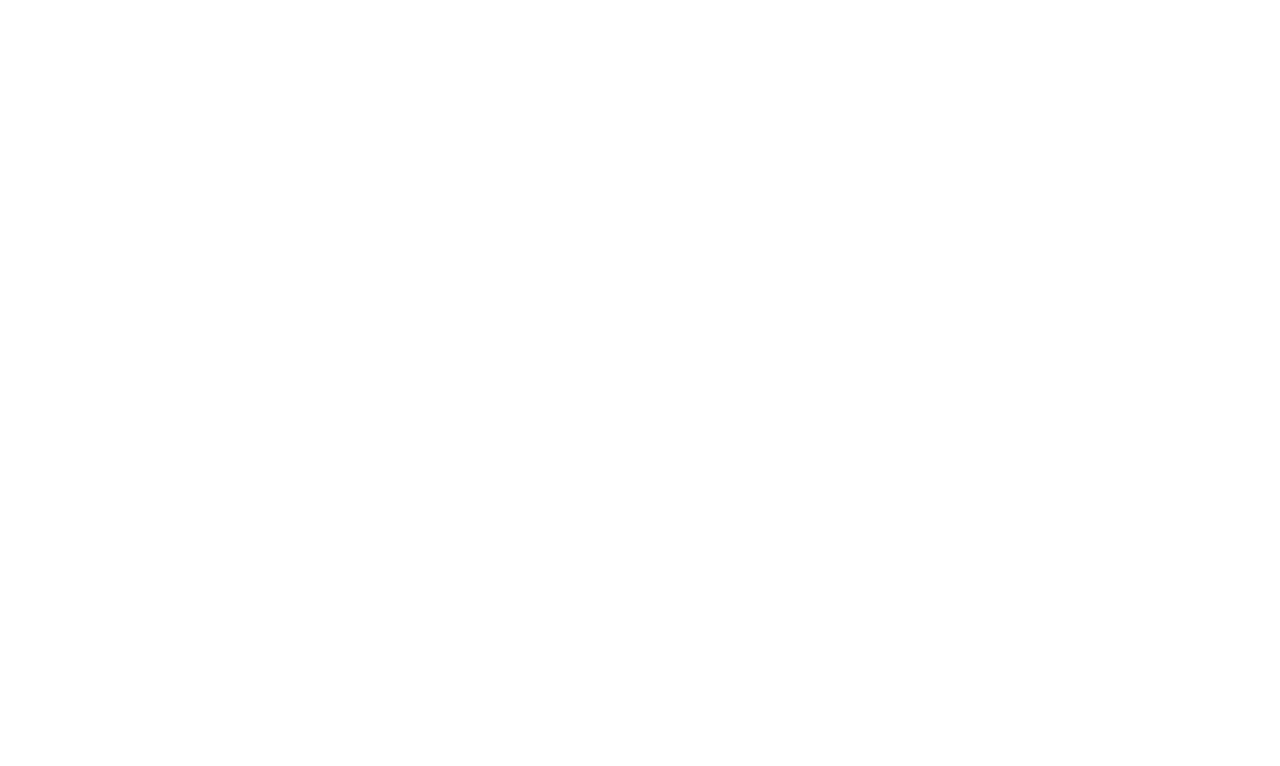
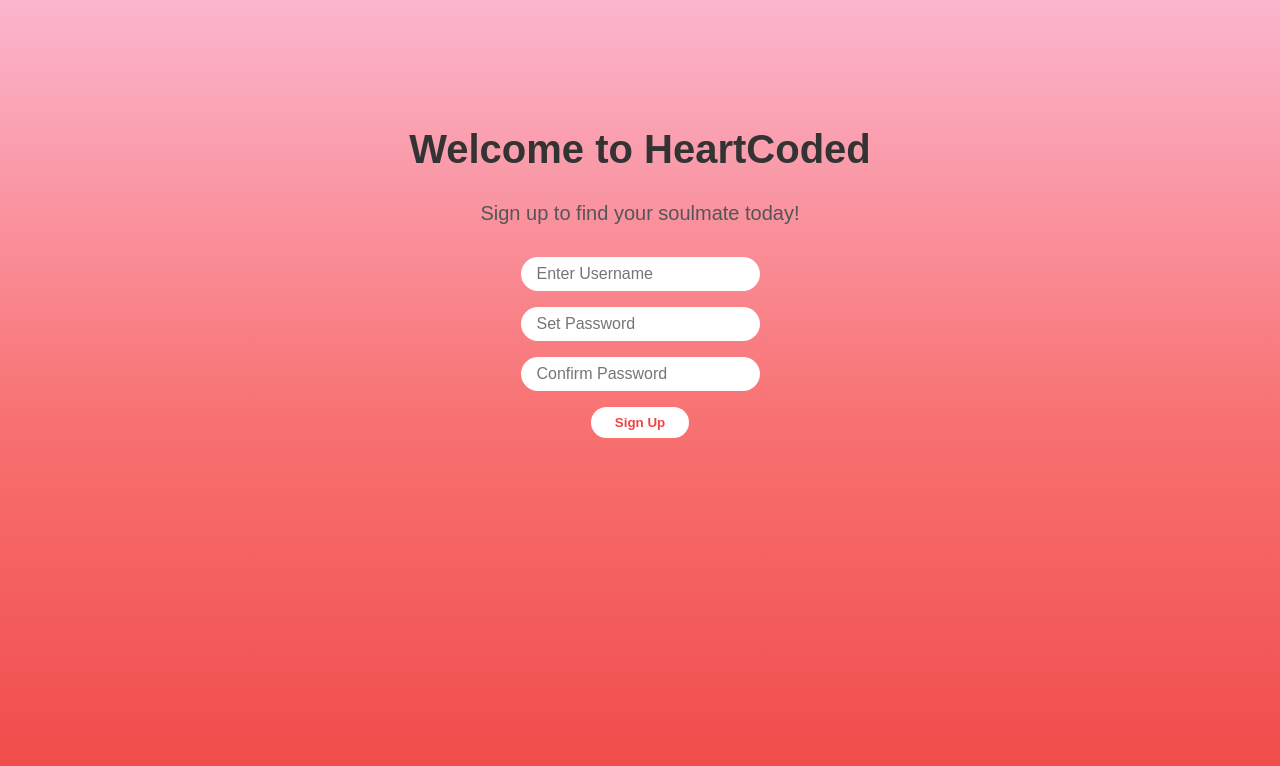
Before and after one commit to ajpieroni/316Heartcoded, a React (Create React App) app in the folder ourapp/reactapp/: page /SignUp in a window 1280 px wide. Before the commit this address had no page. Shown: the top 766 px of the page. Built offline with nearby package versions, Linux system fonts and the light colour scheme.

Commit message:
added forgot password and sign up page

```diff
--- a/ourapp/reactapp/src/App.js
+++ b/ourapp/reactapp/src/App.js
@@ -14,6 +14,9 @@ import Feedback from "./pages/Feedback";
 import FindMatch from "./pages/FindMatch";
 import Questions from "./pages/Questions";
 import { UserContext } from "./components/contexts/UserContext";
+import ForgotPassword from "./pages/ForgotPassword";
+import SignUp from "./pages/SignUp";
+
 
 function App() {
 
@@ -40,6 +43,9 @@ function ScrollToTop() {
           <Route exact path="/Feedback" element={<Feedback />} />
           <Route exact path="/FindMatch" element={<FindMatch />} />
           <Route exact path="/Questions" element={<Questions />} />
+          <Route exact path="/SignUp" element={<SignUp />} />
+          <Route exact path="/ForgotPassword" element={<ForgotPassword />} />
+
         </Routes>
       {/* </ScrollToTop> */}
 
--- /dev/null
+++ b/ourapp/reactapp/src/pages/ForgotPassword.css
@@ -0,0 +1,9 @@
+.main-container {
+    display: flex;
+    flex-direction: column;
+    align-items: center;
+    justify-content: space-between;
+    min-height: 100vh;
+    padding: 2rem;
+    background: linear-gradient(to bottom, #FBB6CE, #F87171, #EF4444);
+  }
--- a/ourapp/reactapp/src/pages/ForgotPassword.js
+++ b/ourapp/reactapp/src/pages/ForgotPassword.js
@@ -26,157 +26,21 @@ function ForgotPassword() {
     .catch((error) => {
         console.error("error getting username", error);
     });
-    // fetch(`http://localhost:3000/test_users/find_by_username/${username}`)
-    //   .then((response) => {
-    //     if (!response.ok) {
-    //       throw new Error('Network response was not ok');
-    //     }
-    //     return response.json();
-    //   })
-    //   .then((data) => {
-    //     if (data.success) {
-    //       setMessage(data.message || "Password reset instructions sent. Please check your email.");
-    //     } else {
-    //       setMessage(data.error || "User not found.");
-    //     }
-    //   })
-    //   .catch((error) => {
-    //     console.error("Failed to request password reset:", error);
-    //     setMessage("An error occurred. Please try again.");
-    //   });
   };
 
   return (
     <div>
       <h1>Forgot Password</h1>
-      <p>Enter your username to request password reset instructions.</p>
+      <p>Enter your username to reset password.</p>
       <input
         value={username}
         onChange={(e) => setUsername(e.target.value)}
         placeholder="Username"
       />
-      <button onClick={requestPasswordReset}>Request Password Reset</button>
+      <button onClick={requestPasswordReset}>Password Reset</button>
       <p>{password}</p>
     </div>
   );
 }
 
 export default ForgotPassword;
-
-
-
-// import React, { useState, useEffect, useRef } from “react”;
-// import { useContext } from “react”;
-// import { UserContext } from “../components/contexts/UserContext”;
-// import axios from “axios”;
-// import “./Chat.css”;
-// export default function Chat() {
-//   const [messages, setMessages] = useState([]);
-//   const { user, setUser } = useContext(UserContext);
-//   const [newMessage, setNewMessage] = useState(“”);
-//   const [users, setUsers] = useState({});
-//   const fetchMessages = () => {
-//     fetch(`http://localhost:3000/test_users/${user?.id}/messages`)
-//       .then((response) => response.json())
-//       .then((data) => {
-//         console.log(“Fetched messages:“, data);
-//         setMessages(data);
-//       })
-//       .catch((error) => {
-//         console.error(“Error fetching the messages:“, error);
-//       });
-//   };
-//   const fetchUserNameById = (id) => {
-//     return fetch(`http://localhost:3000/test_users/${id}`)
-//       .then((response) => response.json())
-//       .then((data) => {
-//         return data.name;
-//       })
-//       .catch((error) => console.error(“Error fetching user:“, error));
-//   };
-//   useEffect(() => {
-//     // fetch unique user IDs from messages
-//     const userIds = [
-//       ...new Set(
-//         messages
-//           .map((msg) => msg.uid_sender_id)
-//           .concat(messages.map((msg) => msg.uid_receiver_id))
-//       ),
-//     ];
-//     // for each id in set fetch the name
-//     Promise.all(userIds.map((id) => fetchUserNameById(id)))
-//       // then ret is names
-//       .then((names) => {
-//         // keys are user ids, values are names
-//         const usersObj = userIds.reduce((acc, id, index) => {
-//           // for each userid set name
-//           acc[id] = names[index];
-//           //  ret accumulator
-//           return acc;
-//         }, {});
-//         setUsers(usersObj);
-//       });
-//     //  dependent on new messages
-//   }, [messages]);
-//   useEffect(() => {
-//     const storedUser = sessionStorage.getItem(“user”);
-//     if (storedUser) {
-//       setUser(JSON.parse(storedUser));
-//     }
-//   }, []);
-//   useEffect(() => {
-//     if (user && user.id) {
-//       fetchMessages();
-//     }
-//   }, [user]);
-//   const handleSend = () => {
-//     // logic to send a new message, then fetch messages again or update the state directly
-//     setNewMessage(“”);
-//   };
-//   return (
-//     <main className=“main-container”>
-//       <h1>Chat</h1>
-//       <h2>Welcome, {user?.name}</h2>
-//       <div className=“chat-container”>
-//         <MessageList messages={messages} currentUser={user} users={users} />
-//         <div className=“message-input-container”>
-//           <input
-//             type=“text”
-//             value={newMessage}
-//             onChange={(e) => setNewMessage(e.target.value)}
-//             placeholder=“Type a message...”
-//           />
-//           <button onClick={handleSend}>Send</button>
-//         </div>
-//       </div>
-//     </main>
-//   );
-// }
-// function MessageList({ messages, currentUser, users }) {
-//   console.log(‘Received messages:’, messages);
-//   console.log(‘Current User:’, currentUser);
-//   console.log(‘Users:’, users);
-//   return (
-//     <div className=“message-list”>
-//       {messages.map((msg) => {
-//         console.log(‘Current Message:’, msg);   // message currently being processed
-//         const isSender = msg.uid_sender_id === currentUser.id;
-//         console.log(‘Is current user the sender?‘, isSender); // current user is the sender or not
-//         const senderName = users[msg.uid_sender_id] || “Unknown”;
-//         console.log(‘Sender Name:‘, senderName);  // sender’s name
-//         const receiverName = users[msg.uid_receiver_id] || “Unknown”;
-//         console.log(’Receiver Name:’, receiverName); // receiver’s name
-//         return (
-//           <div key={msg.id} className={`message ${isSender ? ‘sent’ : ‘received’}`}>
-//             <p>
-//               {isSender ?
-//                `You: ${msg.message}` :
-//                `${senderName}: ${msg.message}`}
-//             </p>
-//             <span className=“timestamp”>{new Date(msg.timestamp).toLocaleString()}</span>
-//           </div>
-//         );
-//       })}
-//     </div>
-//   );
-// }
--- /dev/null
+++ b/ourapp/reactapp/src/pages/SignUp.css
@@ -0,0 +1,9 @@
+.main-container {
+    display: flex;
+    flex-direction: column;
+    align-items: center;
+    justify-content: space-between;
+    min-height: 100vh;
+    padding: 2rem;
+    background: linear-gradient(to bottom, #FBB6CE, #F87171, #EF4444);
+  }
--- /dev/null
+++ b/ourapp/reactapp/src/pages/SignUp.js
@@ -0,0 +1,59 @@
+import React, { useState, useEffect, useContext } from "react";
+import "./UserLanding.css";
+import { Link } from "react-router-dom";
+import axios from "axios";
+import { UserContext } from "../components/contexts/UserContext";
+
+export default function UserLanding() {
+  const { user, setUser } = useContext(UserContext);
+  const [username, setUsername] = useState('');
+  const [password, setPassword] = useState('');
+  const [login, setLogin] = useState(false);
+
+  const signUpUser = () => {
+    // Your sign-in logic here
+    // ...
+  };
+
+  useEffect(() => {
+    // Your existing useEffect code
+    // ...
+  }, []);
+
+  return (
+    <main className="main-container">
+      <div className="hero-section">
+        <h1 className="hero-title">Welcome to HeartCoded</h1>
+        <p className="hero-subtitle">Sign up to find your soulmate today!</p>
+
+        <div className="user-init-container">
+          <input
+            className="user-init-input"
+            value={username}
+            onChange={(e) => setUsername(e.target.value)}
+            placeholder="Enter Username"
+          />
+          <input
+            type="password"
+            className="user-init-input"
+            value={password}
+            onChange={(e) => setPassword(e.target.value)}
+            placeholder="Set Password"
+          />
+          <input
+            type="password"
+            className="user-init-input"
+            value={password}
+            onChange={(e) => setPassword(e.target.value)}
+            placeholder="Confirm Password"
+          />
+          <button className="user-init-button" onClick={signUpUser}>
+            Sign Up
+          </button>
+
+
+        </div>
+      </div>
+    </main>
+  );
+}
--- a/ourapp/reactapp/src/pages/UserLanding.css
+++ b/ourapp/reactapp/src/pages/UserLanding.css
@@ -32,7 +32,7 @@
   .cta-button {
     background-color: white;
     color: #EF4444;
-    padding: 0.5rem 1.5rem;
+    padding: 0.5rem 3rem;
     border-radius: 9999px;
     font-weight: 600;
     transition: background-color 0.3s, color 0.3s;
--- a/ourapp/reactapp/src/pages/UserLanding.js
+++ b/ourapp/reactapp/src/pages/UserLanding.js
@@ -4,7 +4,7 @@ import axios from "axios";
 import { Link } from "react-router-dom";
 import { UserContext } from "../components/contexts/UserContext";
 
-import ForgotPassword from "./ForgotPassword";
+
 
 
 export default function UserLanding() {
@@ -101,11 +101,20 @@ export default function UserLanding() {
             onChange={(e) => setPassword(e.target.value)}
             placeholder="Enter Password"
           />
+
+          <Link to="/ForgotPassword">
+            Forgot Password?
+          </Link>
+
           <button className="user-init-button" onClick={initializeUser}>
-            Initialize User
+            Sign In
           </button>
 
-          <ForgotPassword/>
+          <Link to ='/SignUp'>
+            Don't have an account yet? Sign up now
+          </Link>
+
+
           <h2>{login ? `Logged in as: ${user?.name}, Birthday: ${user?.birthday}` : 'Not Logged In'}</h2>
 
 
```
Also changed, not shown: 1 other file (tests, documents, lock files or other folders).
